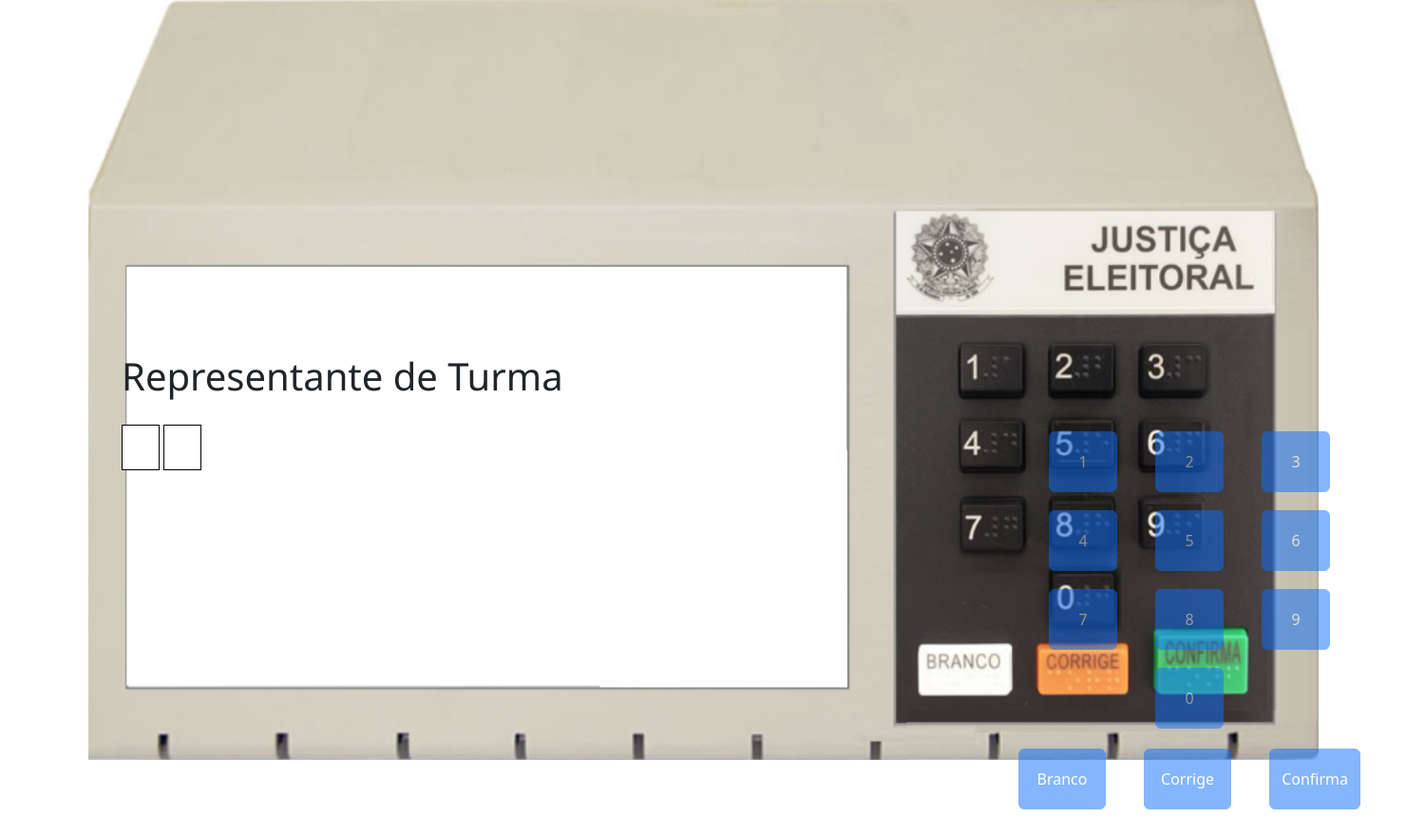
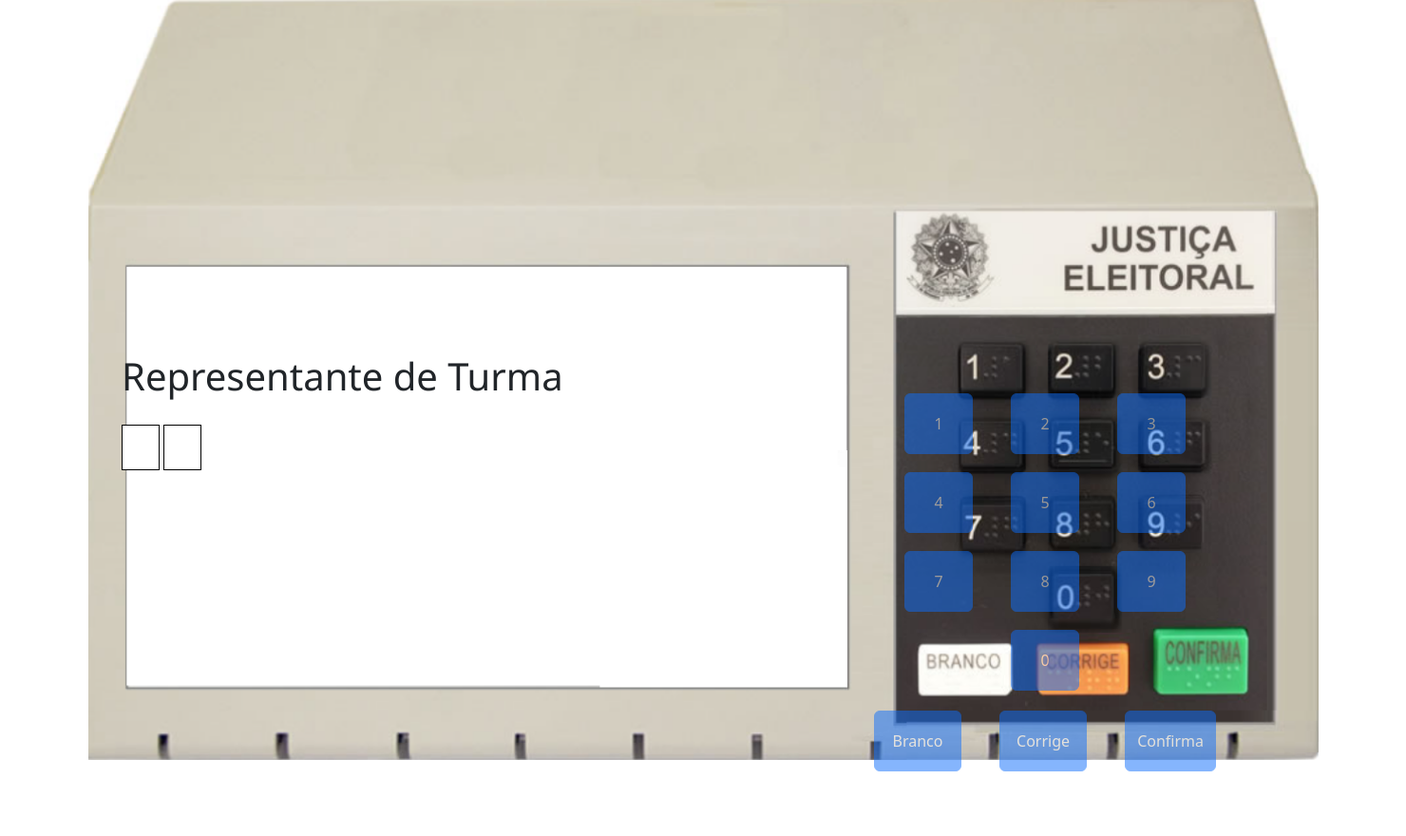
Before and after one commit to heitormvl/urna_anglo, a PHP site: page / in a window 1480 px wide. Shown: the whole page at 95% size. After the commit the page ends 812 px from the top, so only its background shows below. Run offline with PHP 8.4, Linux system fonts and the light colour scheme; data that the repository does not hold is empty; some libraries are stand-ins or nearby versions.

Commit message:
Correção keypad

```diff
--- a/style.css
+++ b/style.css
@@ -77,8 +77,8 @@
     flex-direction: column;
     align-items: stretch;
     justify-items: stretch;
-    top: 6rem;
-    left: 60rem;
+    top: 3.5rem;
+    left: 50.5rem;
     width: 50%;
     height: 100%;
     padding: 1rem;
```
